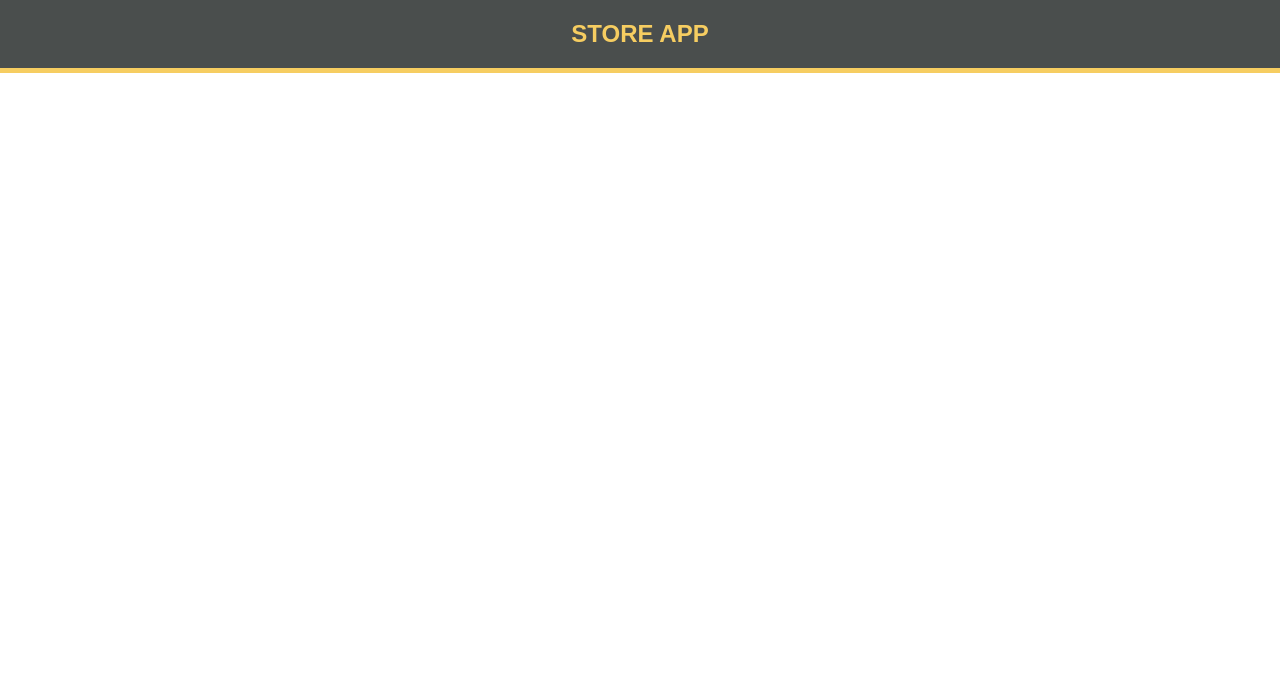
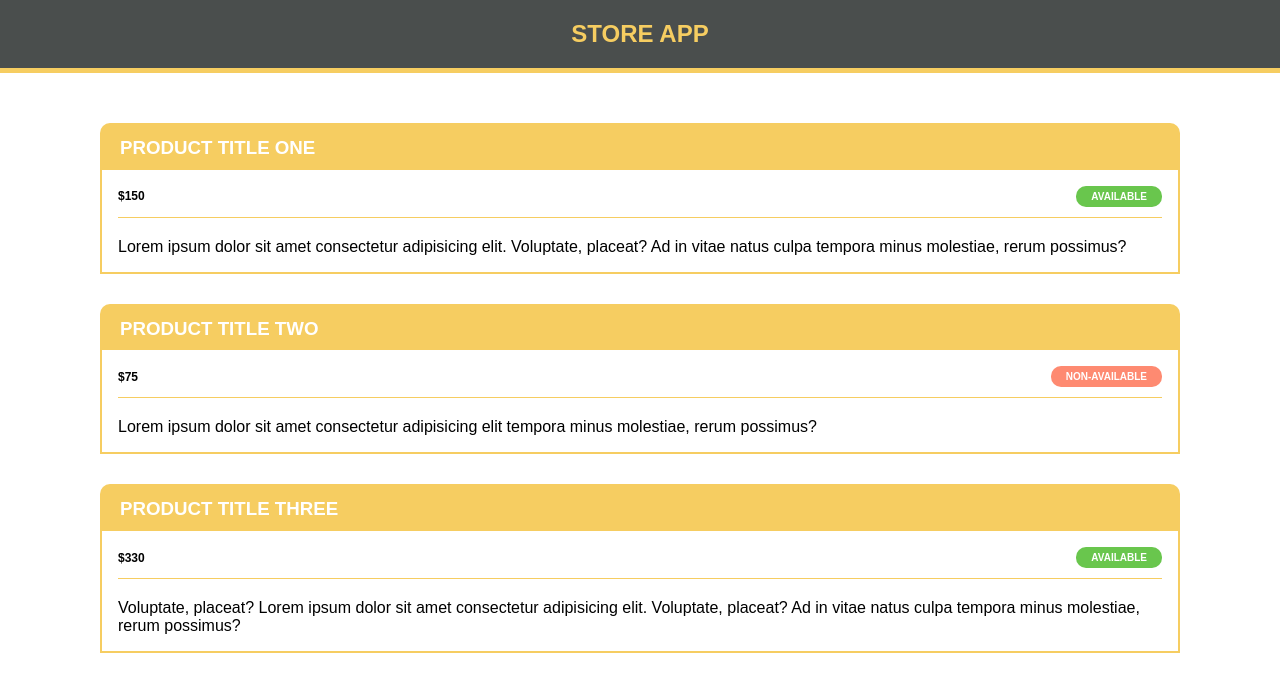
Before and after one commit to valervarga/angular-store, an Angular app in the folder frontend/: page / in a window 1280 px wide. Shown: the top 692 px of the page. Built offline with nearby package versions, Linux system fonts and the light colour scheme.

Commit message:
feat(products): add basic structure and style with hardcoded data

```diff
--- a/frontend/src/app/app.component.html
+++ b/frontend/src/app/app.component.html
@@ -1 +1,9 @@
-<app-header></app-header>
+<div>
+	<app-header></app-header>
+
+	<main>
+		<div class="app-container">
+			<app-products></app-products>
+		</div>
+	</main>
+</div>
--- a/frontend/src/app/app.module.ts
+++ b/frontend/src/app/app.module.ts
@@ -4,11 +4,15 @@ import { NgModule } from '@angular/core';
 import { AppRoutingModule } from './app-routing.module';
 import { AppComponent } from './app.component';
 import { HeaderComponent } from './components/layout/header/header.component';
+import { ProductsComponent } from './components/products/products.component';
+import { ProductItemComponent } from './components/product-item/product-item.component';
 
 @NgModule({
   declarations: [
     AppComponent,
-    HeaderComponent
+    HeaderComponent,
+    ProductsComponent,
+    ProductItemComponent
   ],
   imports: [
     BrowserModule,
--- /dev/null
+++ b/frontend/src/app/components/product-item/product-item.component.css
@@ -0,0 +1,53 @@
+.product__item {
+  margin-bottom: 30px;
+}
+
+.product__item-header {
+  padding: 10px 20px;
+  border-top-left-radius: 10px;
+  border-top-right-radius: 10px;
+  background-color: #f6cd61;
+  color: #fff;
+}
+
+.product__item-title {
+  padding-top: 6px;
+  text-transform: uppercase;
+  line-height: 1;
+}
+
+.product__item-body {
+  padding: 16px;
+  border: 2px solid #f6cd61;
+}
+
+.product__item-body-info {
+  display: flex;
+  justify-content: space-between;
+  align-items: center;
+  margin-bottom: 20px;
+  padding-bottom: 10px;
+  border-bottom: 1px solid #f6cd61;
+  font-size: 12px;
+}
+
+.product__item-price {
+  font-weight: 900;
+}
+
+.product__item-state {
+  padding: 5px 15px;
+  border-radius: 10px;
+  font-weight: 700;
+  font-size: 10px;
+  color: #fff;
+  text-transform: uppercase;
+}
+
+.product__item-state--available {
+  background-color: #69c64d;
+}
+
+.product__item-state--non-available {
+  background-color: #fe8a71;
+}
--- /dev/null
+++ b/frontend/src/app/components/product-item/product-item.component.html
@@ -0,0 +1,13 @@
+<li class="product__item">
+  <div class="product__item-header">
+    <h3 class="product__item-title">{{ product.title }}</h3>
+  </div>
+  <div class="product__item-body">
+    <div class="product__item-body-info">
+      <span class="product__item-price">${{ product.price }}</span>
+      <span *ngIf="product.available, else elseBlock" class="product__item-state product__item-state--available">Available</span>
+      <ng-template #elseBlock><span class="product__item-state product__item-state--non-available">Non-available</span></ng-template>
+    </div>
+    <p class="product__item-description">{{ product.description }}</p>
+  </div>
+</li>
--- /dev/null
+++ b/frontend/src/app/components/product-item/product-item.component.ts
@@ -0,0 +1,26 @@
+import { Component, OnInit, Input } from '@angular/core';
+import { Product } from 'src/app/models/Product';
+
+@Component({
+  selector: 'app-product-item',
+  templateUrl: './product-item.component.html',
+  styleUrls: ['./product-item.component.css']
+})
+export class ProductItemComponent implements OnInit {
+  @Input() product: Product;
+
+  constructor() { }
+
+  ngOnInit() {
+  }
+
+  // Set Classes
+  setClasses() {
+    const classes = {
+      'product__item-state--available': this.product.available,
+      'product__item-state--non-available': !this.product.available,
+    }
+
+    return classes;
+  }
+}
--- /dev/null
+++ b/frontend/src/app/components/products/products.component.css
@@ -0,0 +1,3 @@
+.product__list {
+  margin: 50px 0;
+}
--- /dev/null
+++ b/frontend/src/app/components/products/products.component.html
@@ -0,0 +1,3 @@
+<ul class="product__list">
+  <app-product-item *ngFor="let product of products" [product]="product"></app-product-item>
+</ul>
--- /dev/null
+++ b/frontend/src/app/components/products/products.component.ts
@@ -0,0 +1,40 @@
+import { Component, OnInit } from '@angular/core';
+import { Product } from '../../models/Product';
+
+@Component({
+  selector: 'app-products',
+  templateUrl: './products.component.html',
+  styleUrls: ['./products.component.css']
+})
+export class ProductsComponent implements OnInit {
+  products:Product[];
+
+  constructor() { }
+
+  ngOnInit() {
+    this.products = [
+      {
+        _id: 'unique-id-one',
+        title: 'Product Title One',
+        description: 'Lorem ipsum dolor sit amet consectetur adipisicing elit. Voluptate, placeat? Ad in vitae natus culpa tempora minus molestiae, rerum possimus?',
+        available: true,
+        price: 150
+      },
+      {
+        _id: 'unique-id-two',
+        title: 'Product Title Two',
+        description: 'Lorem ipsum dolor sit amet consectetur adipisicing elit tempora minus molestiae, rerum possimus?',
+        available: false,
+        price: 75
+      },
+      {
+        _id: 'unique-id-three',
+        title: 'Product Title Three',
+        description: 'Voluptate, placeat? Lorem ipsum dolor sit amet consectetur adipisicing elit. Voluptate, placeat? Ad in vitae natus culpa tempora minus molestiae, rerum possimus?',
+        available: true,
+        price: 330
+      }
+    ]
+  }
+
+}
--- /dev/null
+++ b/frontend/src/app/models/Product.ts
@@ -0,0 +1,7 @@
+export class Product {
+	_id: string;
+	title: string;
+	description: string;
+	available: boolean;
+	price: number;
+}
--- a/frontend/src/styles.css
+++ b/frontend/src/styles.css
@@ -3,9 +3,10 @@
 /*
 Color Samples:
 
+gray: #4a4e4d;
+green: #69c64d;
 yellow: #f6cd61;
 red: #fe8a71;
-gray: #4a4e4d;
 $blue: #3da4ab;
 */
 
@@ -15,3 +16,17 @@ $blue: #3da4ab;
 	box-sizing: border-box;
 	font-family: Arial, Helvetica, sans-serif;
 }
+
+.app-container {
+	max-width: 1140px;
+	width: 100%;
+	margin: 0 auto;
+	padding: 0 30px;
+}
+
+ul,
+ol,
+li {
+	list-style: none;
+	list-style-image: none;
+}
```
Also changed, not shown: 2 other files (tests, documents, lock files or other folders).
